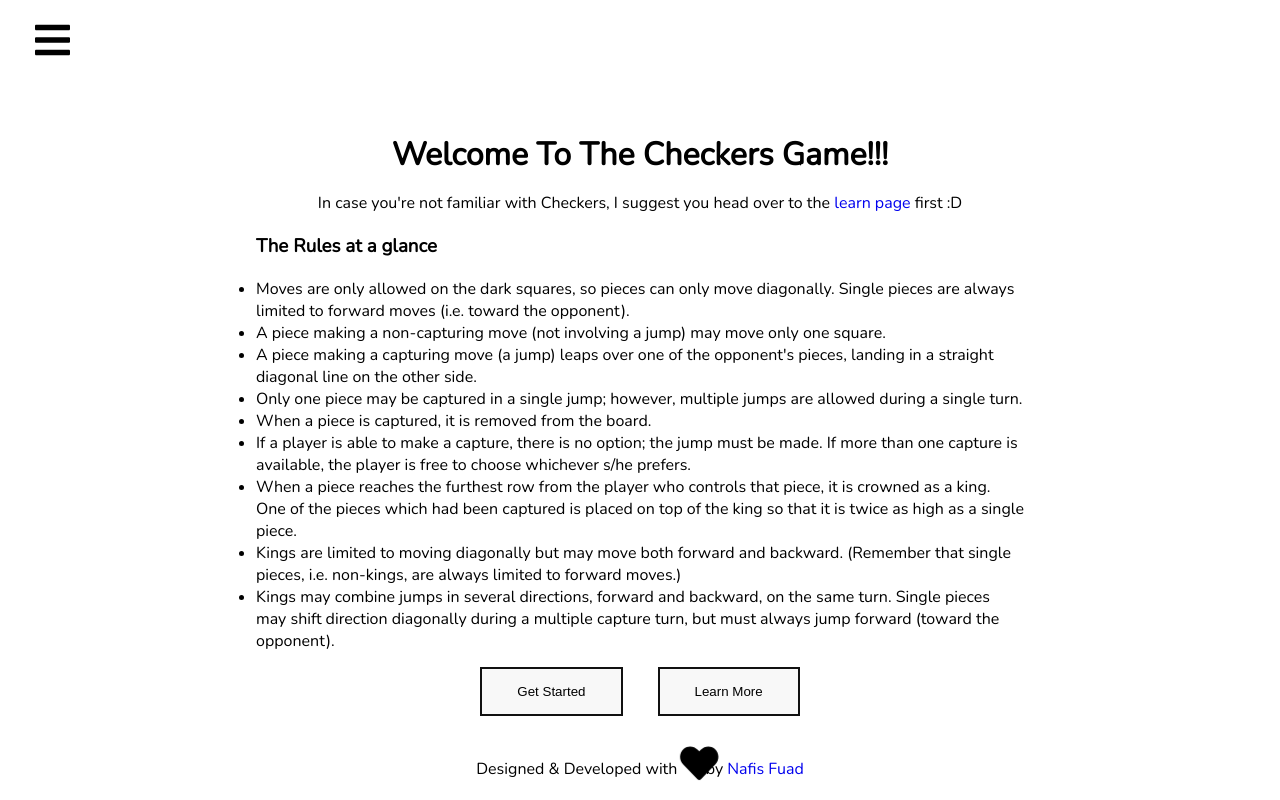
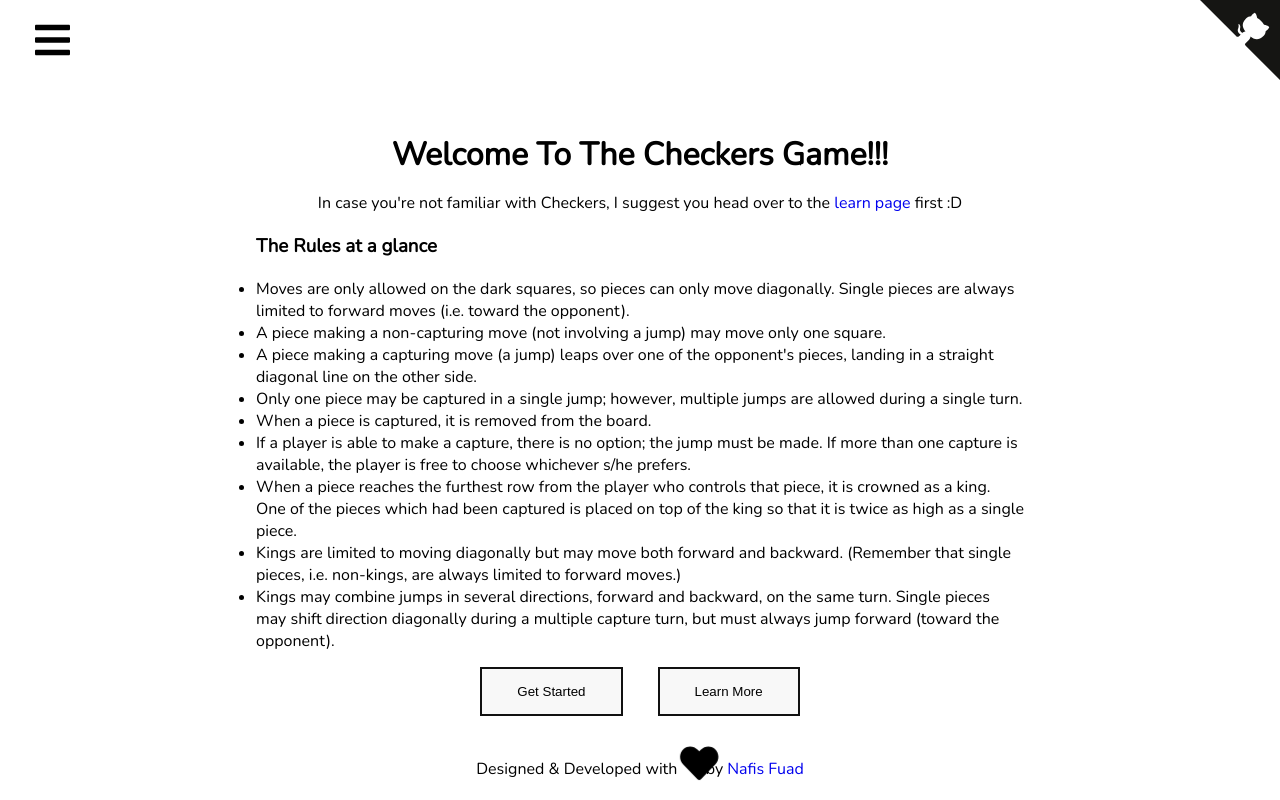
Before and after one commit to nfuad/checkers, a Next.js app: page / in a window 1280 px wide. Built offline with nearby package versions, Linux system fonts and the light colour scheme.

Commit message:
Add GithubCorner component Update comment

```diff
--- a/pages/_app.js
+++ b/pages/_app.js
@@ -1,11 +1,12 @@
 import React from 'react'
 import App, { Container } from 'next/app'
 
-// custom import
+// import custom components
 import Head from '../components/Head'
 import Layout from '../components/Layout'
 import Menu from '../components/Menu'
 import Footer from '../components/Footer'
+import GithubCorner from '../components/GithubCorner'
 
 class CheckersApp extends App {
   static async getInitialProps({ Component, ctx }) {
@@ -23,6 +24,7 @@ class CheckersApp extends App {
         <Head title="Checkers" />
         <Layout>
           <Menu />
+          <GithubCorner />
           <Component {...pageProps} key="page-transition-key" />
           <Footer />
         </Layout>
```
